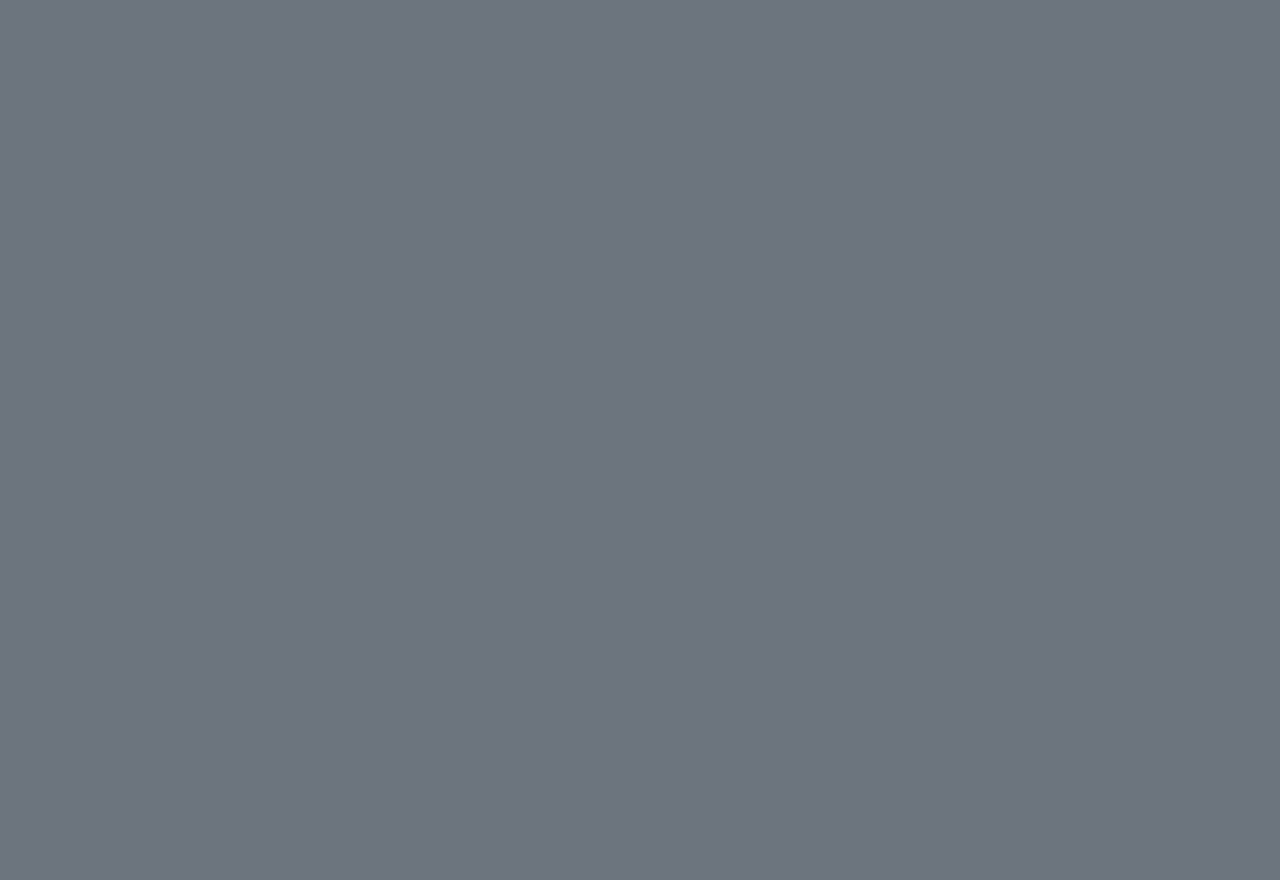
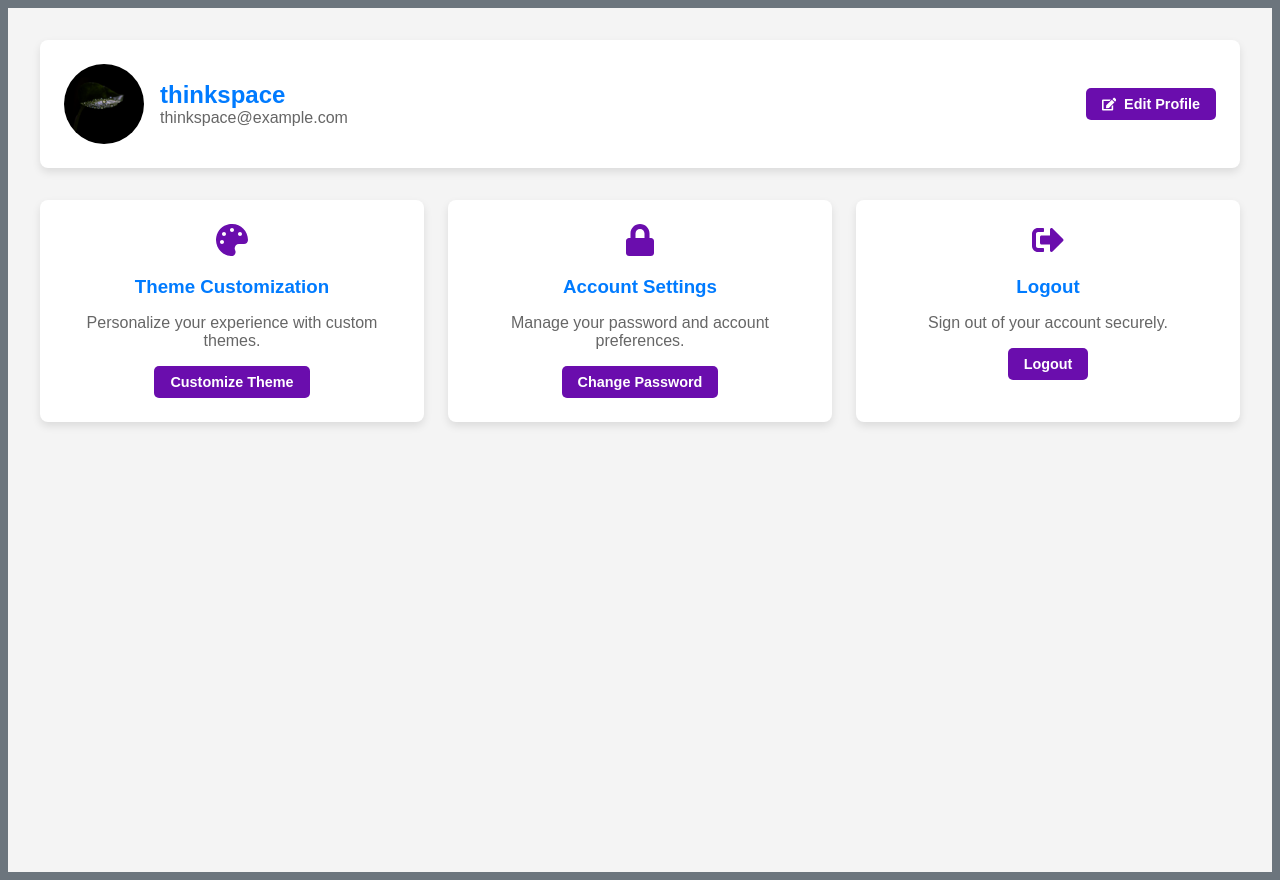
Before and after one commit to Vaibhavii3/thinkspace, a React (Create React App) app: page /ProfilePage in a window 1280 px wide. Before the commit this address had no page. Before the commit the page ends 800 px from the top, so only its background shows below. Built offline with nearby package versions, Linux system fonts and the light colour scheme.

Commit message:
added profile page

```diff
--- a/src/App.js
+++ b/src/App.js
@@ -12,6 +12,7 @@ import Dashboard from './components/Dashboard';
 import NoteManagement from './components/NoteManagement';
 import ArchiveFeature from './components/ArchiveFeature';
 import TaggingSystem from './components/TaggingSystem';
+import ProfilePage from './components/ProfilePage';
 
 function App() {
 
@@ -54,6 +55,7 @@ function App() {
           <Route path="/notemanagement" element={<NoteManagement />} />
           <Route path="/archivefeature" element={<ArchiveFeature />} />
           <Route path="/taggingsystem" element={<TaggingSystem />} />
+          <Route path="/ProfilePage" element={<ProfilePage />} />
 
         </Routes>
       </Router>
--- a/src/components/Dashboard.js
+++ b/src/components/Dashboard.js
@@ -35,6 +35,11 @@ const Dashboard = () => {
     // Save functionality placeholder
     alert("Text saved!");
     setShowSaveButton(false);
+  };
+
+  const user = {
+    name: "thinkspace",
+    profilePicture: "IMG/p.jpg",
   };
 
   return (
@@ -89,6 +94,23 @@ const Dashboard = () => {
             Archived Notes
           </Link>
         </div>
+
+        <div>
+        <Link to="/ProfilePage">
+          <img
+            src={user.profilePicture}
+            alt="Profile"
+            style={{
+              width: "40px",
+              height: "40px",
+              borderRadius: "50%",
+              cursor: "pointer",
+              border: "2px solid #fff",
+            }}
+          />
+        </Link>
+      </div>
+
       </nav>
 
       <div
--- /dev/null
+++ b/src/components/ProfilePage.js
@@ -0,0 +1,175 @@
+import React from "react";
+import { FaEdit, FaPalette, FaLock, FaSignOutAlt } from "react-icons/fa";
+
+const ProfilePage = () => {
+  const user = {
+    name: "thinkspace",
+    email: "thinkspace@example.com",
+    profilePicture:
+      "IMG/p.jpg",
+  };
+
+  return (
+    <div
+      style={{
+        fontFamily: "Arial, sans-serif",
+        padding: "2rem",
+        backgroundColor: "#f4f4f4",
+        minHeight: "100vh",
+      }}
+    >
+      {/* Profile Header */}
+      <div
+        style={{
+          display: "flex",
+          alignItems: "center",
+          justifyContent: "space-between",
+          backgroundColor: "#fff",
+          padding: "1.5rem",
+          borderRadius: "8px",
+          boxShadow: "0 4px 8px rgba(0, 0, 0, 0.1)",
+          marginBottom: "2rem",
+        }}
+      >
+        <div style={{ display: "flex", alignItems: "center" }}>
+          <img
+            src={user.profilePicture}
+            alt="Profile"
+            style={{
+              width: "80px",
+              height: "80px",
+              borderRadius: "50%",
+              objectFit: "cover",
+              marginRight: "1rem",
+            }}
+          />
+          <div>
+            <h2 style={{ margin: 0 }}>{user.name}</h2>
+            <p style={{ margin: 0, color: "#666" }}>{user.email}</p>
+          </div>
+        </div>
+        <button
+          style={{
+            backgroundColor: "#6a0dad",
+            color: "#fff",
+            border: "none",
+            padding: "0.5rem 1rem",
+            borderRadius: "5px",
+            cursor: "pointer",
+            display: "flex",
+            alignItems: "center",
+            fontWeight: "bold",
+            fontSize: "0.9rem",
+          }}
+        >
+          <FaEdit style={{ marginRight: "0.5rem" }} />
+          Edit Profile
+        </button>
+      </div>
+
+      {/* Options Section */}
+      <div
+        style={{
+          display: "grid",
+          gridTemplateColumns: "repeat(auto-fit, minmax(250px, 1fr))",
+          gap: "1.5rem",
+        }}
+      >
+        {/* Theme Customization */}
+        <div
+          style={{
+            backgroundColor: "#fff",
+            padding: "1.5rem",
+            borderRadius: "8px",
+            boxShadow: "0 4px 8px rgba(0, 0, 0, 0.1)",
+            textAlign: "center",
+          }}
+        >
+          <FaPalette style={{ fontSize: "2rem", color: "#6a0dad" }} />
+          <h3 style={{ margin: "1rem 0" }}>Theme Customization</h3>
+          <p style={{ color: "#666" }}>
+            Personalize your experience with custom themes.
+          </p>
+          <button
+            style={{
+              backgroundColor: "#6a0dad",
+              color: "#fff",
+              border: "none",
+              padding: "0.5rem 1rem",
+              borderRadius: "5px",
+              cursor: "pointer",
+              fontWeight: "bold",
+              fontSize: "0.9rem",
+            }}
+          >
+            Customize Theme
+          </button>
+        </div>
+
+        {/* Account Settings */}
+        <div
+          style={{
+            backgroundColor: "#fff",
+            padding: "1.5rem",
+            borderRadius: "8px",
+            boxShadow: "0 4px 8px rgba(0, 0, 0, 0.1)",
+            textAlign: "center",
+          }}
+        >
+          <FaLock style={{ fontSize: "2rem", color: "#6a0dad" }} />
+          <h3 style={{ margin: "1rem 0" }}>Account Settings</h3>
+          <p style={{ color: "#666" }}>
+            Manage your password and account preferences.
+          </p>
+          <button
+            style={{
+              backgroundColor: "#6a0dad",
+              color: "#fff",
+              border: "none",
+              padding: "0.5rem 1rem",
+              borderRadius: "5px",
+              cursor: "pointer",
+              fontWeight: "bold",
+              fontSize: "0.9rem",
+            }}
+          >
+            Change Password
+          </button>
+        </div>
+
+        {/* Logout */}
+        <div
+          style={{
+            backgroundColor: "#fff",
+            padding: "1.5rem",
+            borderRadius: "8px",
+            boxShadow: "0 4px 8px rgba(0, 0, 0, 0.1)",
+            textAlign: "center",
+          }}
+        >
+          <FaSignOutAlt style={{ fontSize: "2rem", color: "#6a0dad" }} />
+          <h3 style={{ margin: "1rem 0" }}>Logout</h3>
+          <p style={{ color: "#666" }}>
+            Sign out of your account securely.
+          </p>
+          <button
+            style={{
+              backgroundColor: "#6a0dad",
+              color: "#fff",
+              border: "none",
+              padding: "0.5rem 1rem",
+              borderRadius: "5px",
+              cursor: "pointer",
+              fontWeight: "bold",
+              fontSize: "0.9rem",
+            }}
+          >
+            Logout
+          </button>
+        </div>
+      </div>
+    </div>
+  );
+};
+
+export default ProfilePage;
```
Also changed, not shown: public/IMG/p.jpg (added).
